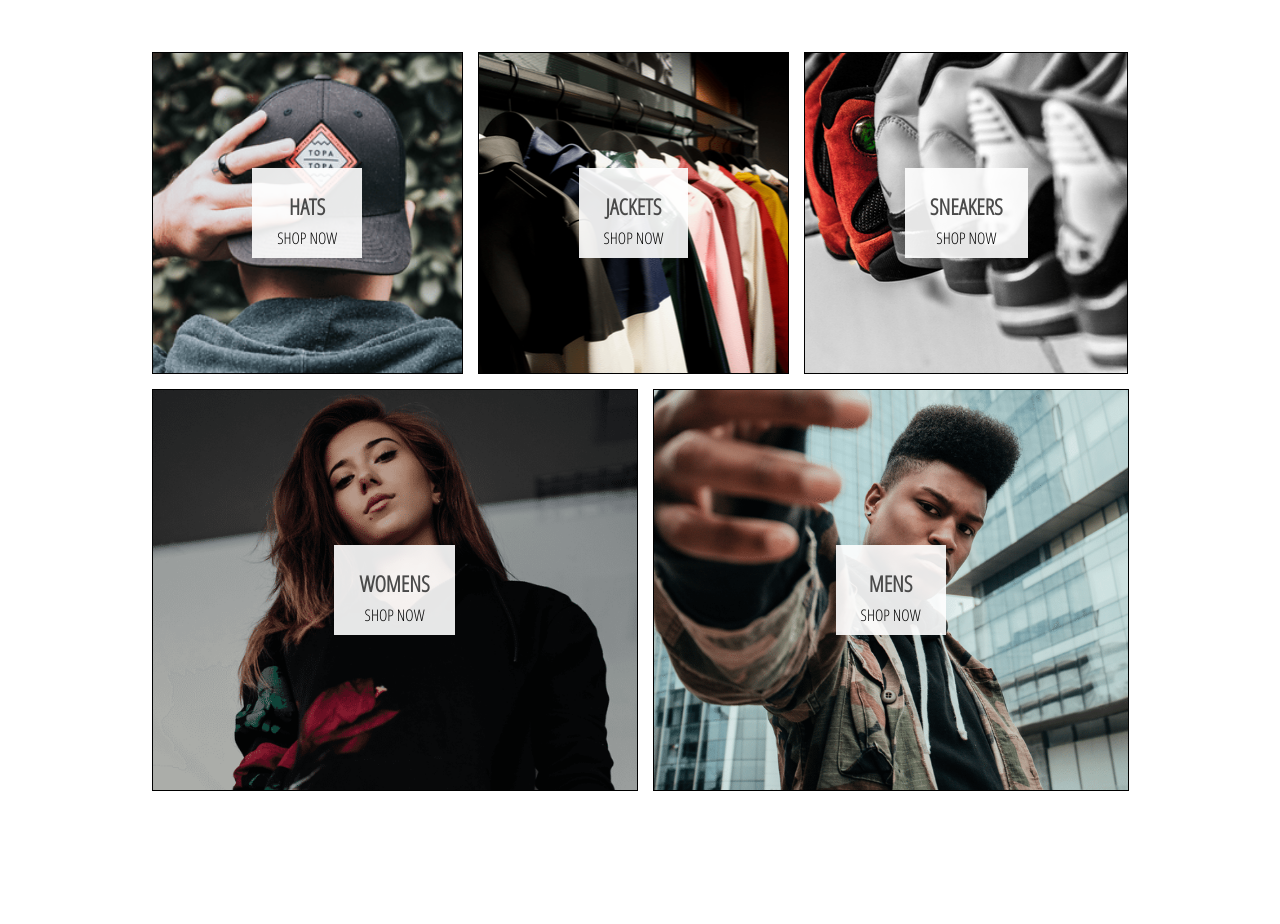
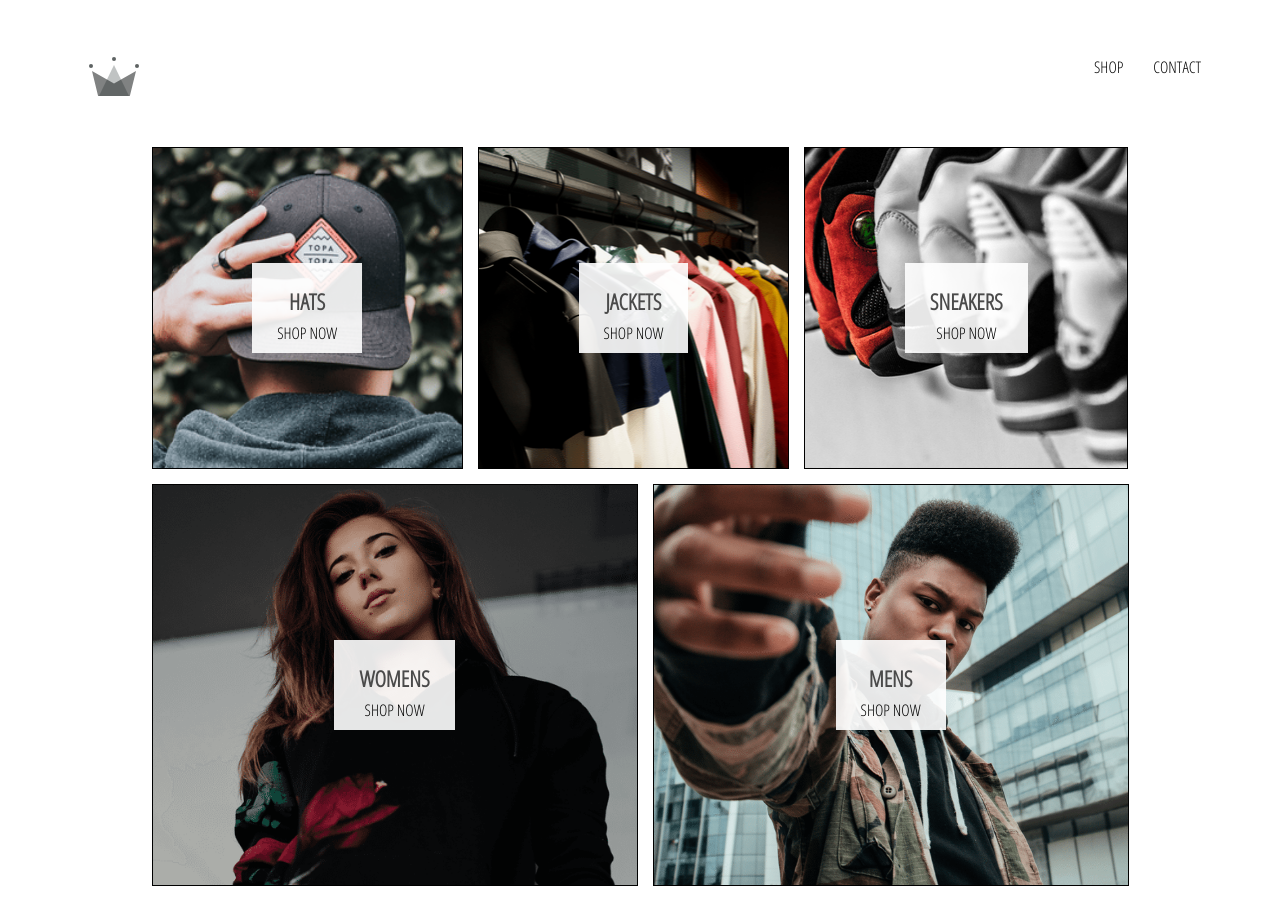
Before and after one commit to KarmitP98/E-Commerce-React, a React (Create React App) app: page / in a window 1280 px wide. Shown: the top 924 px of the page. Before the commit the page ends 858 px from the top, so only its background shows below. Built offline with nearby package versions, Linux system fonts and the light colour scheme.

Commit message:
[Feat] Added a Header.

```diff
--- a/src/App.css
+++ b/src/App.css
@@ -3,6 +3,12 @@ body {
   padding: 2em 4em;
 }
 
+a {
+  font-weight: 500;
+  text-decoration: none;
+  color: black;
+}
+
 .App {
   /*text-align: center;*/
 }
--- a/src/App.tsx
+++ b/src/App.tsx
@@ -3,10 +3,12 @@ import './App.css';
 import { Homepage } from './pages/homepage/homepage';
 import { Route, Switch } from 'react-router-dom';
 import ShopPage from './pages/shop/ShopPage';
+import Header from './components/header/header';
 
 function App() {
     return (
         <div className = "App">
+            <Header/>
             <Switch>
                 <Route exact path = "/" component = {Homepage}/>
                 <Route exact path = "/shop" component = {ShopPage}/>
--- /dev/null
+++ b/src/components/header/header.js
@@ -0,0 +1,23 @@
+import React from 'react';
+import {Link} from 'react-router-dom';
+import {ReactComponent as Logo} from '../../assets/crown.svg';
+
+
+import './header.styles.scss';
+
+export const Header = () => {
+
+    return (
+        <div className = "header">
+            <Link className = "logo-container" to = "/">
+                <Logo className = "logo"/>
+            </Link>
+            <div className = "options">
+                <Link className = "option" to = "/shop">SHOP</Link>
+                <Link className = "option" to = "/contact">CONTACT</Link>
+            </div>
+        </div>
+    );
+};
+
+export default Header;
--- /dev/null
+++ b/src/components/header/header.styles.scss
@@ -0,0 +1,25 @@
+.header {
+  display: flex;
+  justify-content: space-between;
+  width: 100%;
+  height: 70px;
+  margin-bottom: 25px;
+
+  .logo-container {
+    width: 70px;
+    height: 100%;
+    padding: 25px;
+  }
+
+  .options {
+    display: flex;
+    align-items: center;
+    justify-content: flex-end;
+    width: 50%;
+    height: 100%;
+
+    .option {
+      padding: 10px 15px;
+    }
+  }
+}
```
Also changed, not shown: public/crown.svg (added), src/assets/crown.svg (added).
